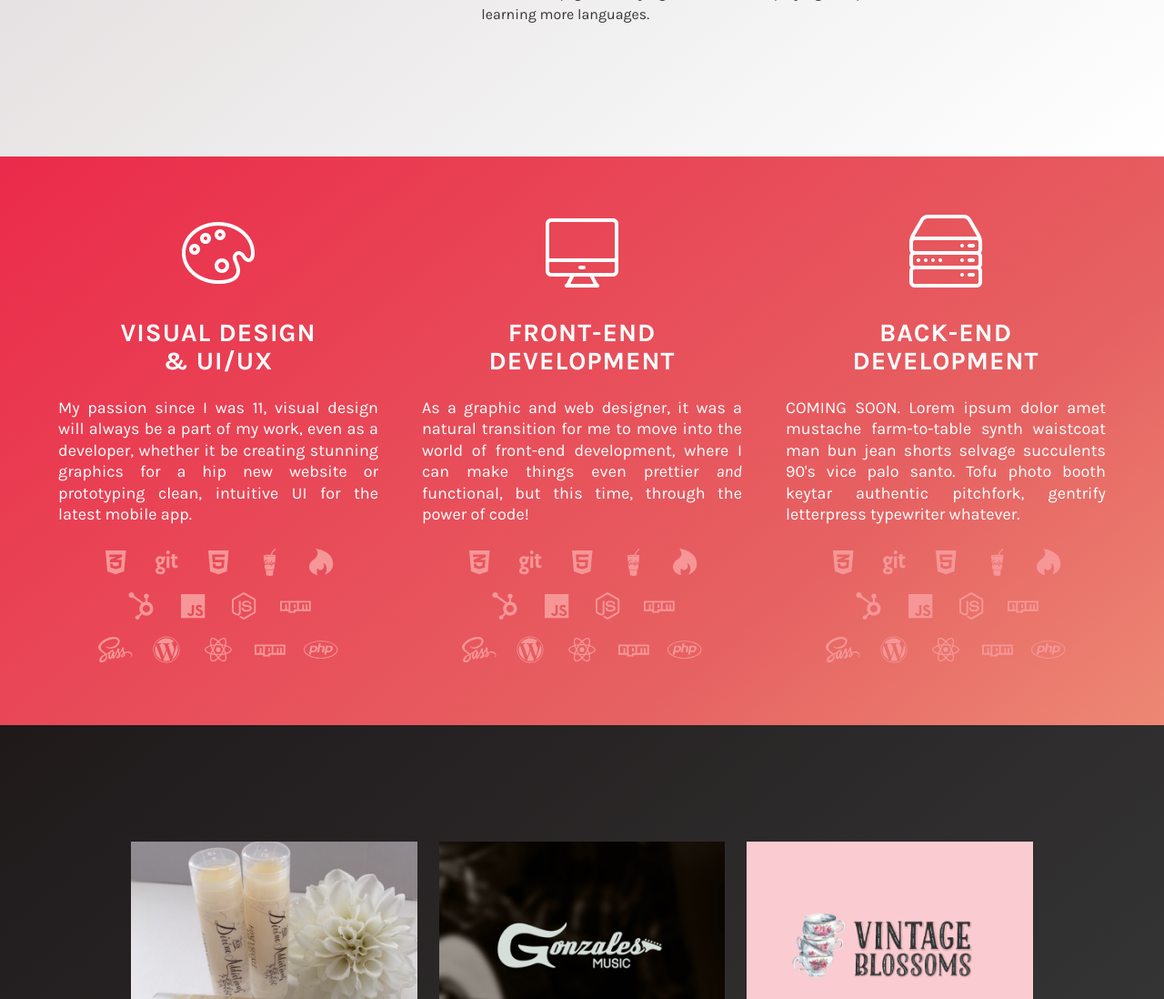
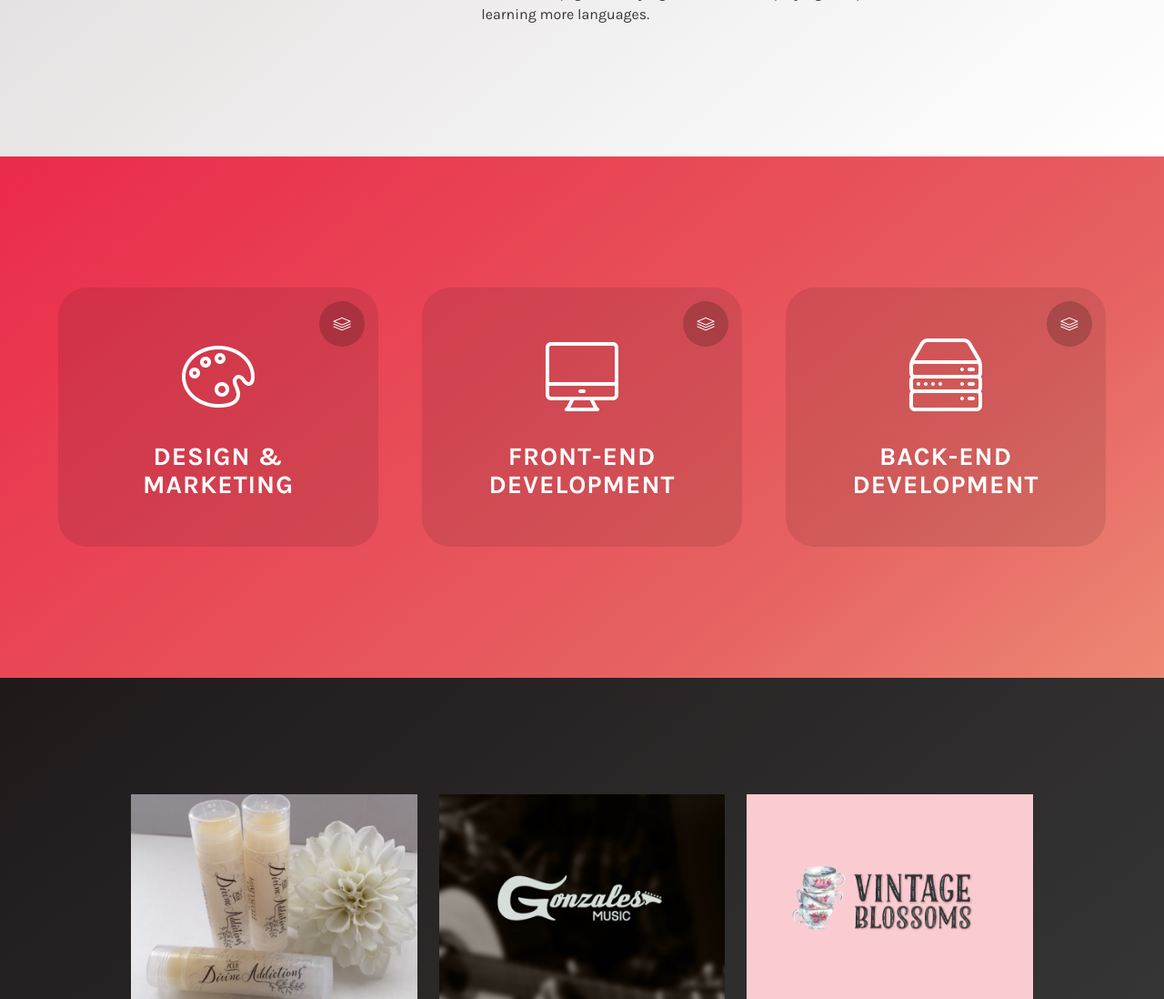
Before and after one commit to vikandaobrien/portfolio-old, a PHP site: page / in a window 1280 px wide. Shown: the part 1220-2318 px from the top of the page at 91% size. Run offline with PHP 8.4, Linux system fonts and the light colour scheme; some libraries are stand-ins or nearby versions; some web fonts are replaced.

Commit message:
added jquery toggle animations to skills section

```diff
--- a/_sass/theme.scss
+++ b/_sass/theme.scss
@@ -5,7 +5,7 @@ a {
 .navbar {
   position: sticky;
   top: 0;
-  z-index: 1;
+  z-index: 10;
 
   img {
     margin: 0 1rem;
@@ -170,18 +170,55 @@ a {
 
 #skills {
 
-  .hero-body {
-    padding: 4rem 1.5rem;
+  .columns {
+    flex-wrap: wrap;
+  }
+
+  .skill-container {
+    margin: auto;
+    max-width: 500px;
+    min-width: 300px;
+    position: relative;
+
+    a.info {
+      background: transparentize($black,.8);
+      border-radius: 50%;
+      display: flex;
+      height: 50px;
+      position: absolute;
+      right: 15px;
+      top: 15px;
+      width: 50px;
+      z-index: 5;
+
+      span {
+        color: $white;
+        margin: auto;
+        position: relative;
+        font-size: 1.2rem;
+        transition: all 300ms ease;
+    }
+
+      &:hover {
+        background: transparentize($black,.6);
+
+        span {
+          font-size: 1.4rem;
+        }
+      }
+    }
   }
 
   .skill {
+    background-color: transparentize($black, .9);
+    border-radius: 2rem;
+    min-height: 285px;
+    padding: 3.5rem 2rem 2rem;
+    position: relative;
 
-    @media (max-width: 768px) {
-      border: 4px solid $white;
-      border-radius: 2rem;
-      margin: 1rem auto;
-      max-width: 500px;
-      padding: 2rem;
+    &.back {
+      background-color: transparentize($white, .1);
+      display: none;
     }
 
     h2 {
@@ -220,9 +257,9 @@ a {
 #portfolio {
 
   .columns {
+    flex-wrap: wrap;
 
     @media (min-width: 769px) {
-      flex-wrap: wrap;
       padding: 5rem;
     }
 
--- a/footer.php
+++ b/footer.php
@@ -13,6 +13,7 @@
       </div>
     </footer>
     <script src="https://ajax.googleapis.com/ajax/libs/jquery/3.3.1/jquery.min.js"></script>
+    <script src="https://code.jquery.com/ui/1.12.1/jquery-ui.min.js" integrity="sha256-VazP97ZCwtekAsvgPBSUwPFKdrwD3unUfSGVYrahUqU=" crossorigin="anonymous"></script>
     <script src="lib/main.js"></script>
   </body>
 </html>
--- a/index.php
+++ b/index.php
@@ -52,45 +52,51 @@
   </div>
 </section>
 
-<section id="skills" class="hero is-primary is-bold">
+<section id="skills" class="hero is-medium is-primary is-bold">
   <div class="hero-body">
     <div class="container">
       <div class="content">
         <div class="columns has-text-centered is-6 is-variable">
-          <div class="column is-4-widescreen">
-            <div class="skill">
+          <div class="column is-4-desktop">
+            <div id="design" class="skill-container">
+              <a class="info"><span class="lnr-layers"></span></a>
+              <div class="skill front">
                 <span class="lnr-palette"></span>
                 <h2 class="title">
-                Visual Design<br>& UI/UX
+                  Design &<br>Marketing
                 </h2>
-              <h5 class="title has-text-justified">
-                My passion since I was 11, visual design will always be a part of my work, even as a developer, whether it be creating stunning graphics for a hip new website or prototyping clean, intuitive UI for the latest mobile app.
-              </h5>
+              </div>
+              <div class="skill back">
                 <?php include 'design-stack.php';?>
               </div>
             </div>
-          <div class="column is-4-widescreen">
-            <div class="skill">
+          </div>
+          <div class="column is-4-desktop">
+            <div id="frontend" class="skill-container">
+              <a class="info"><span class="lnr-layers"></span></a>
+              <div class="skill front">
                 <span class="lnr-desktop"></span>
                 <h2 class="title">
                   Front-end<br>Development
                 </h2>
-              <h5 class="title has-text-justified">
-                As a graphic and web designer, it was a natural transition for me to move into the world of front-end development, where I can make things even prettier <em>and</em> functional, but this time, through the power of code!
-              </h5>
+              </div>
+              <div class="skill back">
                 <?php include 'design-stack.php';?>
               </div>
             </div>
-          <div class="column is-4-widescreen">
-            <div class="skill">
+          </div>
+          <div class="column is-4-desktop">
+            <div id="backend" class="skill-container">
+              <a class="info"><span class="lnr-layers"></span></a>
+              <div class="skill front">
                 <span class="lnr-server"></span>
                 <h2 class="title">
                   Back-end<br>Development
                 </h2>
-              <h5 class="title has-text-justified">
-                COMING SOON. Lorem ipsum dolor amet mustache farm-to-table synth waistcoat man bun jean shorts selvage succulents 90's vice palo santo. Tofu photo booth keytar authentic pitchfork, gentrify letterpress typewriter whatever.
-              </h5>
+              </div>
+              <div class="skill back">
                 <?php include 'design-stack.php';?>
+              </div>
             </div>
           </div>
         </div>
--- a/lib/main.js
+++ b/lib/main.js
@@ -60,3 +60,28 @@ $(window).scroll(function () {
     'transform': 'translate(0px, ' + parallaxScroll / 20 + '%)'
   });
 });
+
+// ===== Skill Toggle =====
+$(document).ready(function () {
+  $('#design .info').hover(function () {
+    $('#design .front').hide();
+    $('#design .back').fadeIn();
+  }, function () {
+    $('#design .back').hide();
+    $('#design .front').fadeIn();
+  });
+  $('#frontend .info').hover(function () {
+    $('#frontend .front').hide();
+    $('#frontend .back').fadeIn();
+  }, function () {
+    $('#frontend .back').hide();
+    $('#frontend .front').fadeIn();
+  });
+  $('#backend .info').hover(function () {
+    $('#backend .front').hide();
+    $('#backend .back').fadeIn();
+  }, function () {
+    $('#backend .back').hide();
+    $('#backend .front').fadeIn();
+  });
+});
```
Also changed, not shown: _javascript/main.js (+34 -0 lines), css/main.css. Lines whose indentation alone changed are shown as unchanged.
